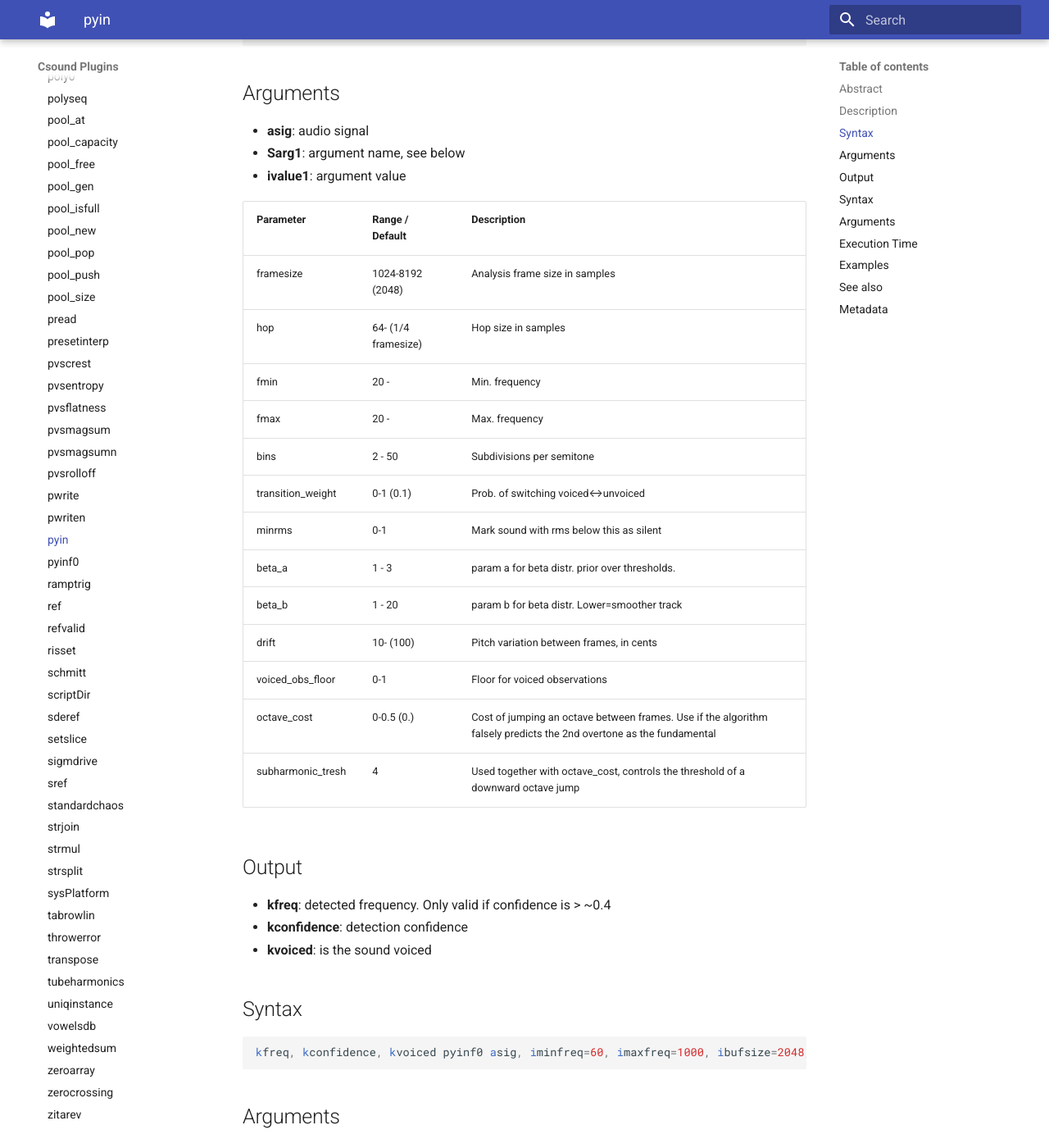
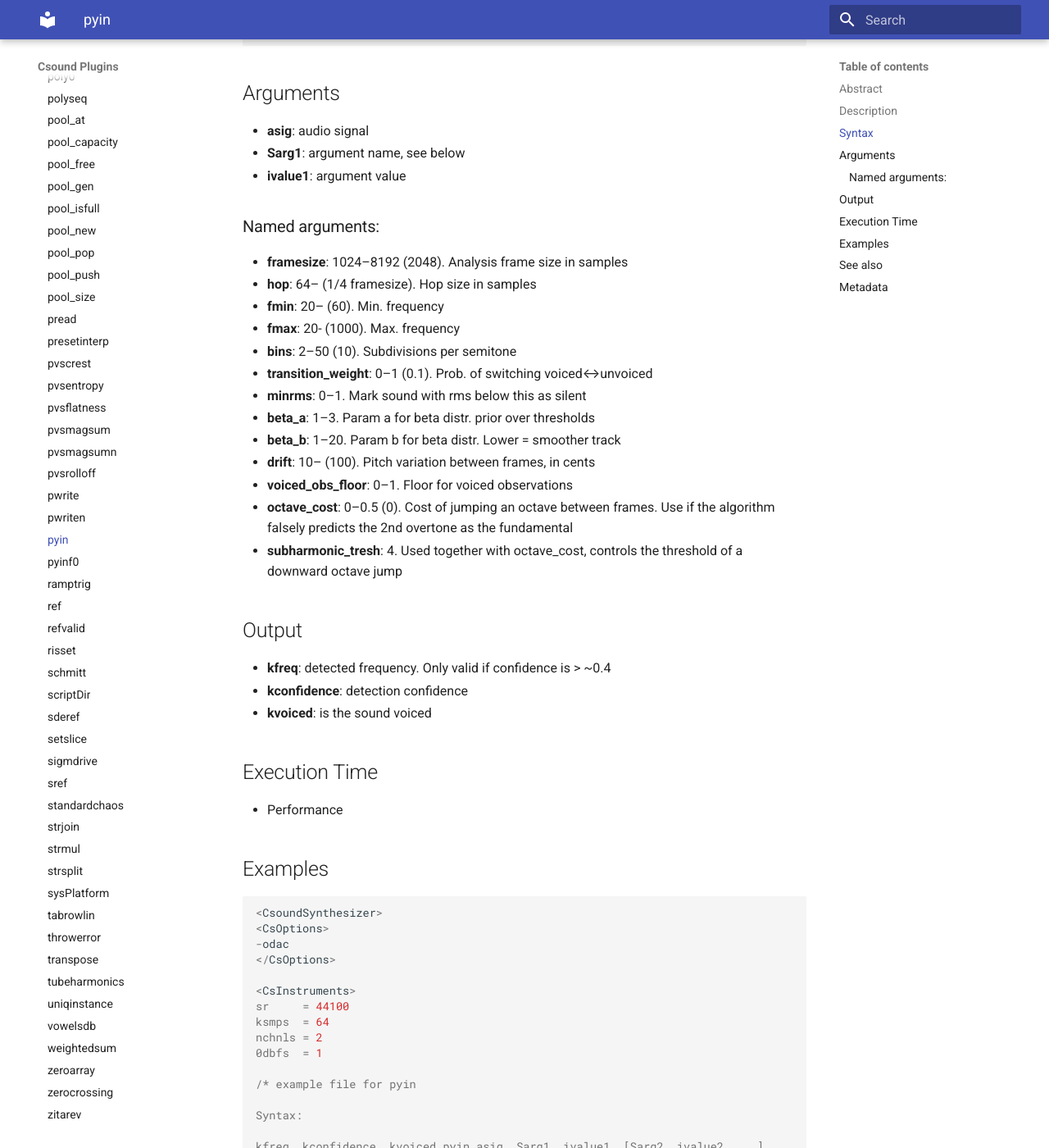
Before and after one commit to csound-plugins/csound-plugins, an MkDocs documentation site: the page built from docs/opcodes/pyin.md, in a window 1280 px wide and 1400 px high, scrolled down 550 px. Shown: the whole window at 82% size. Built offline with MkDocs 1.6.1 and Material for MkDocs 9.7.7, drawn with Linux system fonts in a browser that asks for light colours; some of the changed text lies outside the part shown.

Commit message:
fix manpage for pyin

````diff
--- a/docs/opcodes/pyin.md
+++ b/docs/opcodes/pyin.md
@@ -24,23 +24,23 @@ kfreq, kconfidence, kvoiced pyin asig, Sarg1, ivalue1, [Sarg2, ivalue2, ...]
 * **Sarg1**: argument name, see below
 * **ivalue1**: argument value
 
-<!-- multiline -->
-Parameter         | Range / Default    | Description
-------------------|--------------------|---------------------------------------
-framesize         | 1024-8192 (2048)   | Analysis frame size in samples
-hop               | 64- (1/4 framesize)| Hop size in samples
-fmin              | 20 -               | Min. frequency
-fmax              | 20 -               | Max. frequency
-bins              | 2 - 50             | Subdivisions per semitone
-transition_weight | 0-1 (0.1)          | Prob. of switching voiced↔unvoiced
-minrms            | 0-1                | Mark sound with rms below this as silent
-beta_a            | 1 - 3              | param a for beta distr. prior over thresholds.
-beta_b            | 1 - 20             | param b for beta distr. Lower=smoother track
-drift             | 10- (100)          | Pitch variation between frames, in cents
-voiced_obs_floor  | 0-1                | Floor for voiced observations
-octave_cost       | 0-0.5 (0.)         | Cost of jumping an octave between frames. Use if the algorithm falsely predicts the 2nd overtone as the fundamental
-subharmonic_tresh | 4                  | Used together with octave_cost, controls the threshold of a downward octave jump
+### Named arguments:
 
+* **framesize**: 1024–8192 (2048). Analysis frame size in samples
+* **hop**: 64– (1/4 framesize). Hop size in samples
+* **fmin**: 20– (60). Min. frequency
+* **fmax**: 20- (1000). Max. frequency
+* **bins**: 2–50 (10). Subdivisions per semitone
+* **transition_weight**: 0–1 (0.1). Prob. of switching voiced↔unvoiced
+* **minrms**: 0–1. Mark sound with rms below this as silent
+* **beta_a**: 1–3. Param a for beta distr. prior over thresholds
+* **beta_b**: 1–20. Param b for beta distr. Lower = smoother track
+* **drift**: 10– (100). Pitch variation between frames, in cents
+* **voiced_obs_floor**: 0–1. Floor for voiced observations
+* **octave_cost**: 0–0.5 (0). Cost of jumping an octave between frames.
+  Use if the algorithm falsely predicts the 2nd overtone as the fundamental
+* **subharmonic_tresh**: 4. Used together with octave_cost, controls the
+  threshold of a downward octave jump
 
 
 ## Output
@@ -48,27 +48,6 @@ subharmonic_tresh | 4                  | Used together with octave_cost, control
 * **kfreq**: detected frequency. Only valid if confidence is > ~0.4
 * **kconfidence**: detection confidence
 * **kvoiced**: is the sound voiced
-
-
-
-## Syntax
-
-
-```csound
-kfreq, kconfidence, kvoiced pyinf0 asig, iminfreq=60, imaxfreq=1000, ibufsize=2048, ioverlap=4, ktransprob=0.99, ibins=4, kdrift=5
-```
-
-## Arguments
-
-* **asig**: audio signal
-* **iminfreq**: min. frequency for f0 (default=60)
-* **imaxfreq**: max. frequency for f0 (default=1000)
-* **ibufsize**: size of the analysis frame (default=2048)
-* **ioverlap**: overlapping frames. hopsize=bufsize/overlap (default=4)
-* **ktransprob**: hmm transition probability (default=0.99)
-* **ibins**: number of bins per semitone (default=4)
-* **kdrift**: pitch drift between frames, in semitones (default=5)
-
 
 
 ## Execution Time
````
Also changed, not shown: other parts of docs/opcodes/pyin.md (+3 -6 lines), src/pitchtrack/doc/pyin.md (+19 -43 lines), 1 other file.
